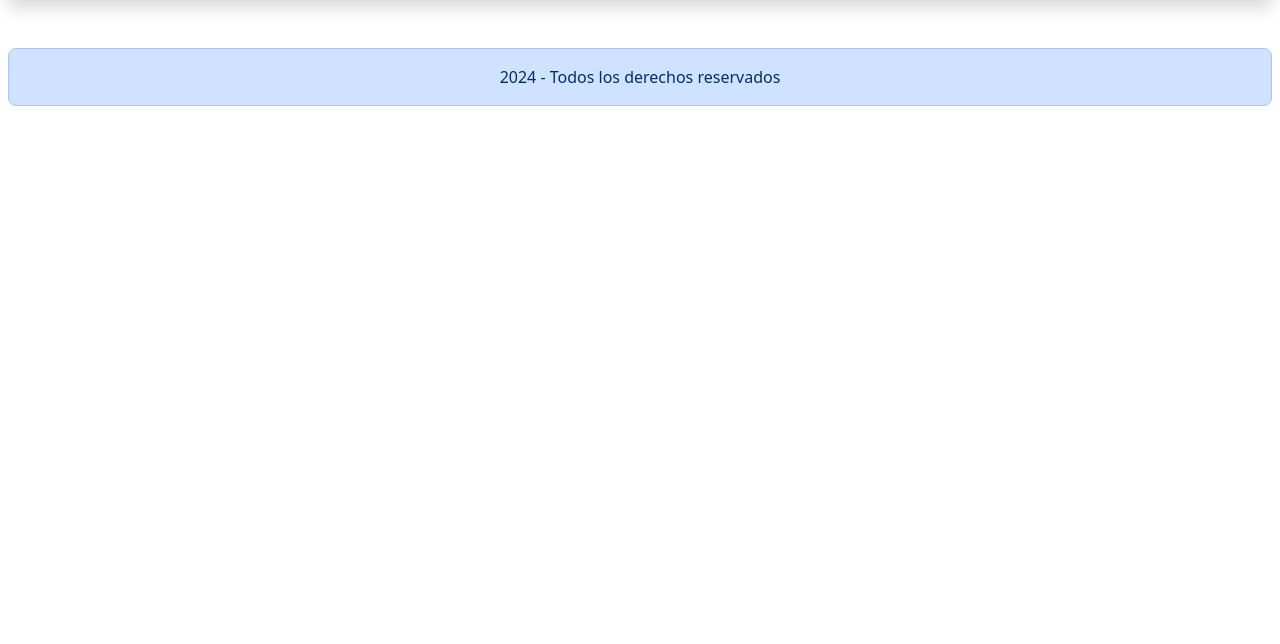
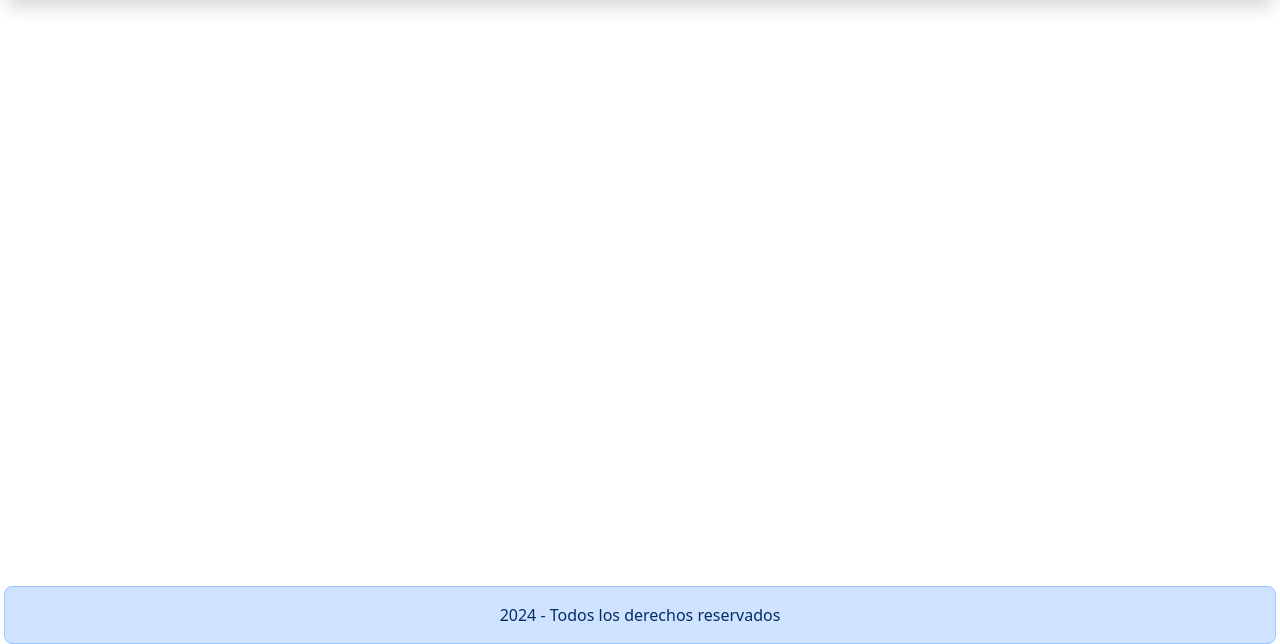
Before and after one commit to RominaPrestupa/Alkemy_ProyectoFinal, a Django app: page / in a window 1280 px wide. Shown: the part 156-800 px from the top of the page. Run offline with Django 5.2, Linux system fonts and the light colour scheme.

Commit message:
ajustes footer

```diff
--- a/templates/base/index.html
+++ b/templates/base/index.html
@@ -97,7 +97,8 @@
             {% block contenido %}
             {% endblock %}
         </main>
-        <footer>
+
+        <footer class="fixed-bottom mx-1">
             <div
                 class=" mt-5 p-3 text-primary-emphasis bg-primary-subtle border border-primary-subtle rounded-3 text-center">
                 2024 - Todos los derechos reservados
```
